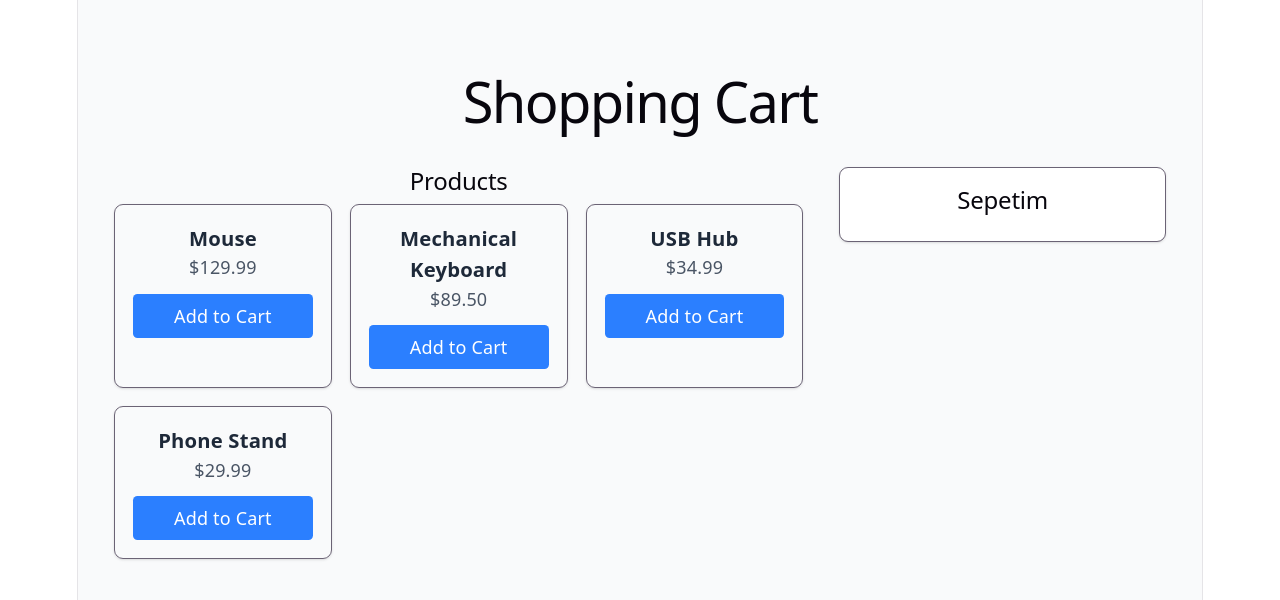
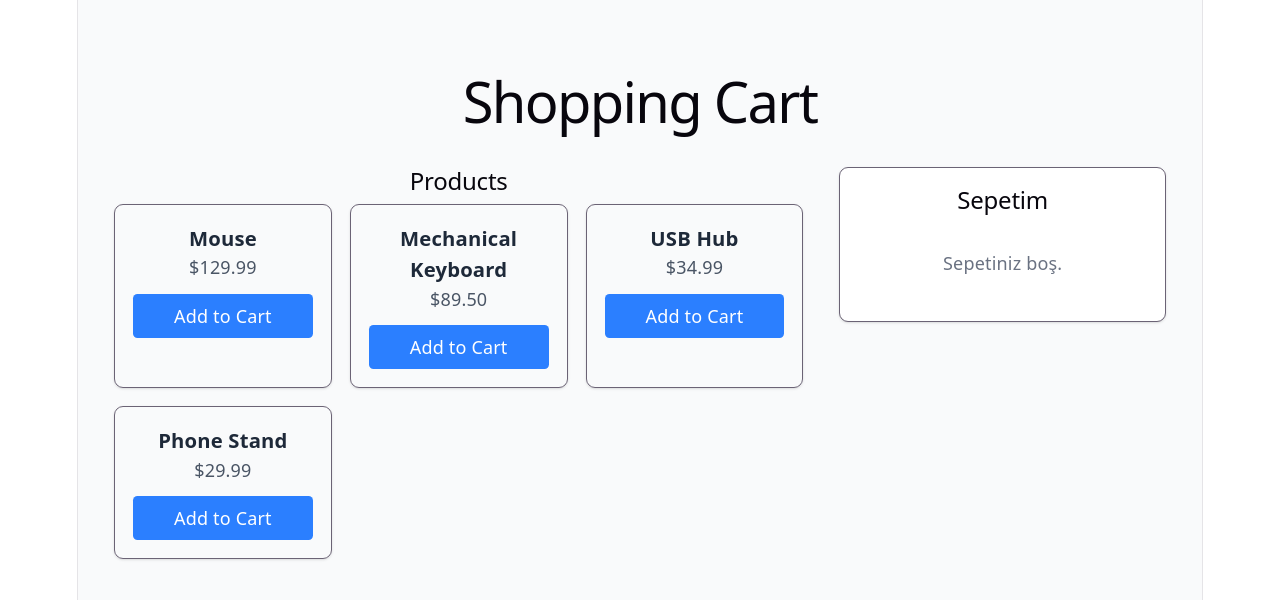
Before and after one commit to EniseAslan/Shopping_Cart, a React (Vite) app in the folder shopping-cart/: page / in a window 1280 px wide. Shown: the top 600 px of the page. Built offline with nearby package versions, Linux system fonts and the light colour scheme.

Commit message:
feat: add quantity controls, remove, cart summary and empty state

```diff
--- a/shopping-cart/src/App.jsx
+++ b/shopping-cart/src/App.jsx
@@ -1,45 +1,60 @@
 import { useState } from 'react'
-
 import ProductList from './ProductList'
-import { products } from "./data/products";
+import Cart from './Cart'
+import { products } from './data/products'
 import './App.css'
-import Cart from './Cart';
 
 function App() {
+  const [cart, setCart] = useState([])
 
-const [cart, setCart] = useState([])
+  function addToCart(product) {
+    setCart((old) => {
+      const found = old.find((e) => e.id === product.id)
 
+      if (found) {
+        return old.map((e) =>
+          e.id === product.id ? { ...e, qty: e.qty + 1 } : e
+        )
+      }
 
+      return [...old, { ...product, qty: 1 }]
+    })
+  }
 
-function addToCart(product){
-  setCart((old)=>{
-    const found =old.find((e)=>e.id === product.id)
+  function handleInc(id) {
+    setCart((old) =>
+      old.map((o) => (o.id === id ? { ...o, qty: o.qty + 1 } : o))
+    )
+  }
 
-if(found){
-  return old.map((e)=>
-  e.id ===product.id ? {...e, qty:e.qty+1}:e)
-}
-return [...old, {...product,qty:1}]
+  function handleDec(id) {
+    setCart((old) =>
+      old
+        .map((o) => (o.id === id ? { ...o, qty: o.qty - 1 } : o))
+        .filter((o) => o.qty > 0)
+    )
+  }
 
-  })
-}
-
-
+  function handleRemove(id) {
+    setCart((old) => old.filter((o) => o.id !== id))
+  }
 
   return (
-    <>
-        <div className="min-h-screen bg-gray-50 p-8">
+    <div className="min-h-screen bg-gray-50 p-8">
       <h1 className="text-3xl font-bold mb-8">Shopping Cart</h1>
 
       <div className="grid grid-cols-1 lg:grid-cols-3 gap-8">
         <div className="lg:col-span-2">
           <ProductList products={products} onAdd={addToCart} />
         </div>
-        <Cart cart={cart} />
+        <Cart
+          cart={cart}
+          onInc={handleInc}
+          onDec={handleDec}
+          onRemove={handleRemove}
+        />
       </div>
     </div>
-
-    </>
   )
 }
 
--- a/shopping-cart/src/Cart.jsx
+++ b/shopping-cart/src/Cart.jsx
@@ -1,13 +1,29 @@
 import CartItem from './CartItem'
+import CartSummary from './CartSummary'
 
-function Cart({ cart }) {
+function Cart({ cart, onInc, onDec, onRemove }) {
   return (
     <div className="border rounded-lg p-4 shadow-sm h-fit bg-white">
       <h2 className="text-2xl font-bold mb-4">Sepetim</h2>
 
-      {cart.map((item) => (
-        <CartItem key={item.id} item={item} />
-      ))}
+      {cart.length === 0 ? (
+        <p className="text-gray-500 text-center py-6">
+          Sepetiniz boş.
+        </p>
+      ) : (
+        <>
+          {cart.map((item) => (
+            <CartItem
+              key={item.id}
+              item={item}
+              onInc={onInc}
+              onDec={onDec}
+              onRemove={onRemove}
+            />
+          ))}
+          <CartSummary cart={cart} />
+        </>
+      )}
     </div>
   )
 }
--- a/shopping-cart/src/CartItem.jsx
+++ b/shopping-cart/src/CartItem.jsx
@@ -1,11 +1,35 @@
-function CartItem({ item }) {
+function CartItem({ item, onInc, onDec, onRemove }) {
   return (
-    <div className="flex justify-between items-center py-2 border-b">
-      <div>
+    <div className="flex justify-between items-center py-3 border-b gap-2">
+      <div className="flex-1">
         <p className="font-medium text-gray-800">{item.name}</p>
-        <p className="text-sm text-gray-500">${item.price.toFixed(2)}</p>
+        <p className="text-sm text-gray-500">
+          ${item.price.toFixed(2)} × {item.qty} = ${(item.price * item.qty).toFixed(2)}
+        </p>
       </div>
-      <p className="text-gray-700">x{item.qty}</p>
+
+      <div className="flex items-center gap-2">
+        <button
+          onClick={() => onDec(item.id)}
+          className="w-7 h-7 rounded bg-gray-200 hover:bg-gray-300"
+        >
+          -
+        </button>
+        <span className="w-6 text-center">{item.qty}</span>
+        <button
+          onClick={() => onInc(item.id)}
+          className="w-7 h-7 rounded bg-gray-200 hover:bg-gray-300"
+        >
+          +
+        </button>
+      </div>
+
+      <button
+        onClick={() => onRemove(item.id)}
+        className="text-sm text-red-500 hover:text-red-700"
+      >
+        Kaldır
+      </button>
     </div>
   )
 }
--- /dev/null
+++ b/shopping-cart/src/CartSummary.jsx
@@ -0,0 +1,19 @@
+function CartSummary({ cart }) {
+  const totalCount = cart.reduce((s, i) => s + i.qty, 0)
+  const totalPrice = cart.reduce((s, i) => s + i.price * i.qty, 0)
+
+  return (
+    <div className="mt-4 pt-4 border-t-2">
+      <div className="flex justify-between text-gray-600">
+        <span>Toplam ürün</span>
+        <span>{totalCount} adet</span>
+      </div>
+      <div className="flex justify-between text-lg font-bold text-gray-800 mt-1">
+        <span>Toplam tutar</span>
+        <span>${totalPrice.toFixed(2)}</span>
+      </div>
+    </div>
+  )
+}
+
+export default CartSummary
```
